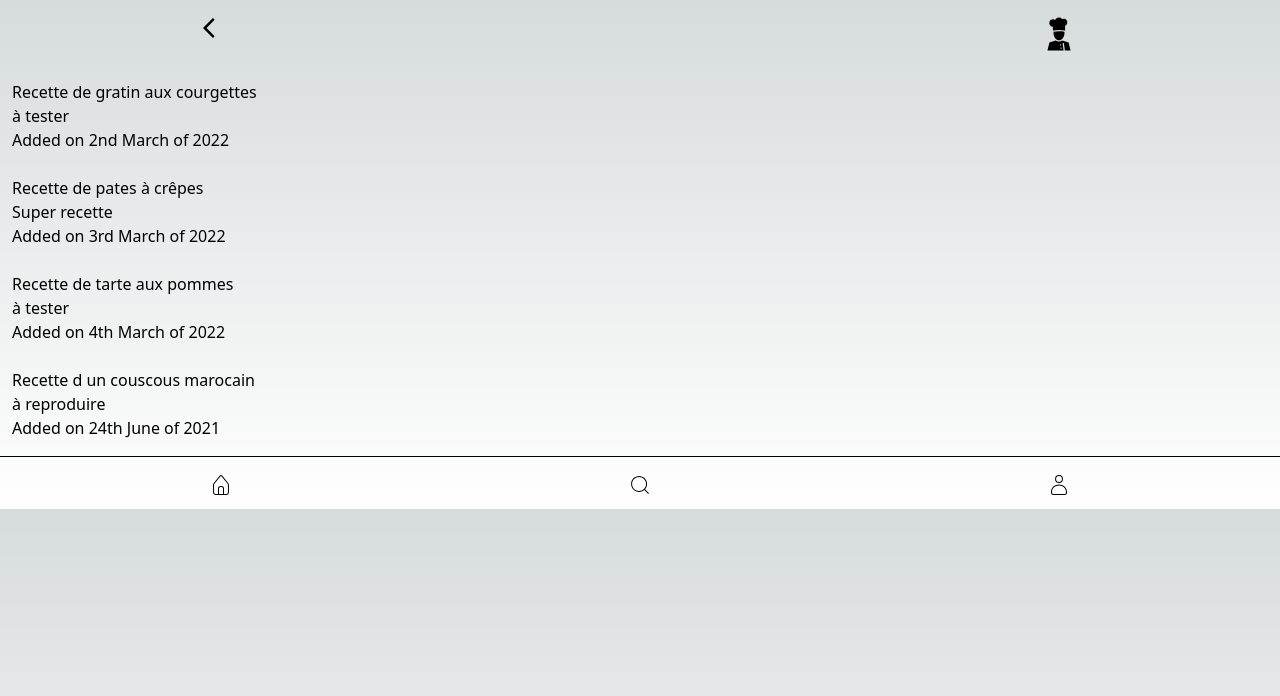
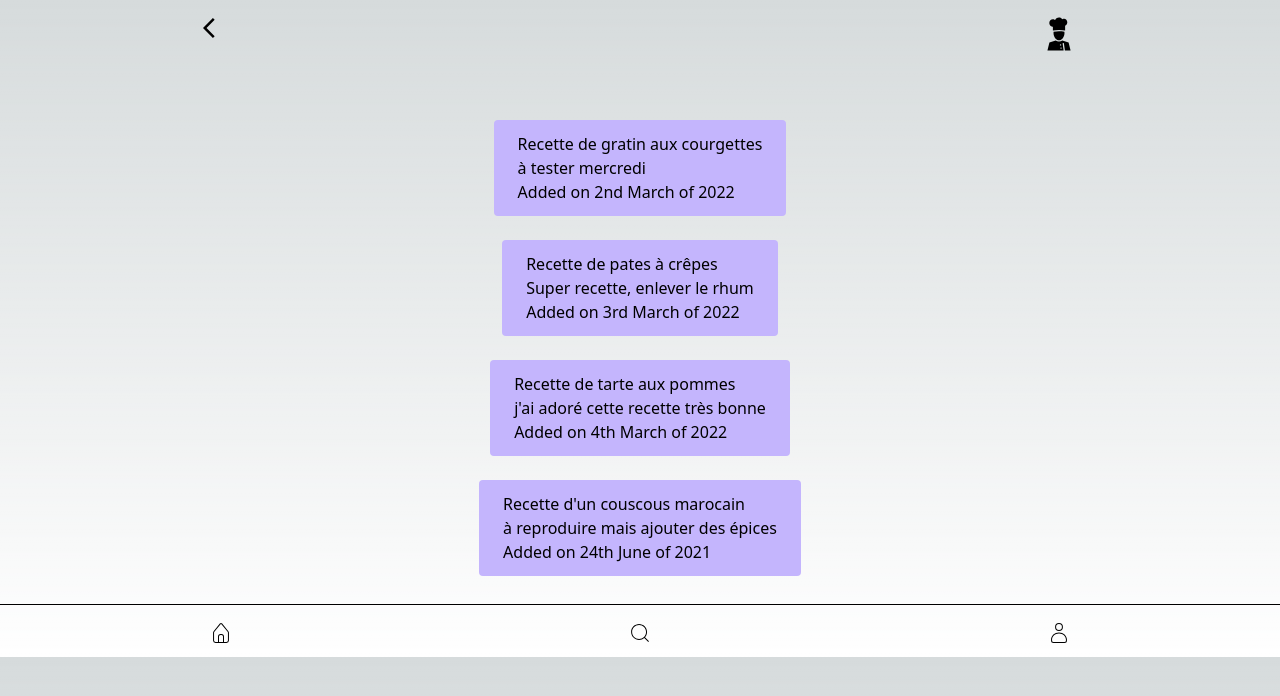
Before and after one commit to ntndlcrt/larry, a Next.js app: page /collection in a window 1280 px wide. Shown: the top 696 px of the page. Built offline with nearby package versions, Linux system fonts and the light colour scheme.

Commit message:
ajout return to home

```diff
--- a/src/components/Collection/collection.js
+++ b/src/components/Collection/collection.js
@@ -7,7 +7,7 @@ function Collection ({name, comment, date}) {
   const router = useRouter();
 
     return (
-      <div className="p-3">
+      <div className="py-3 px-6 m-3 bg-violet-300 rounded">
           <h2>{name}</h2>
           <p>{comment}</p>
           <p>{date}</p>
--- a/src/pages/collection.js
+++ b/src/pages/collection.js
@@ -11,32 +11,37 @@ export default function Home() {
     const [collection, setCollection] = useState([
         {
           name: 'Recette de gratin aux courgettes',
-          comment: 'à tester',
+          comment: 'à tester mercredi',
           date: 'Added on 2nd March of 2022',
         },
         {
           name: 'Recette de pates à crêpes',
-          comment: 'Super recette',
+          comment: 'Super recette, enlever le rhum',
           date: 'Added on 3rd March of 2022',
         },
         {
             name: 'Recette de tarte aux pommes',
-            comment: 'à tester',
+            comment: "j'ai adoré cette recette très bonne",
             date: 'Added on 4th March of 2022',
         },
         {
-            name: 'Recette d un couscous marocain',
-            comment: 'à reproduire',
+            name: "Recette d'un couscous marocain",
+            comment: 'à reproduire mais ajouter des épices',
             date: 'Added on 24th June of 2021',
 
         },
       ]);
     const title = router.query.title;
+
+    function handleClick() {
+        router.push('/');
+      }
+
     return (
         <>
         <div flex className="flex flex-col justify-between">
              <div className='flex py-4 justify-around'>
-                <MdArrowBackIos className='text-2xl'/>
+                <MdArrowBackIos className='text-2xl' onClick={handleClick}/>
                 <h2 className="flex text-3xl">
                     {title}
                 </h2>
@@ -44,16 +49,15 @@ export default function Home() {
                 <GiCook className='text-4xl'/>
             </div>
 
+            <div className='flex flex-col items-center mt-10 mb-3'>
             {collection.map((collection, index) => (
                 <Collection
                     key={index}
                     name={collection.name}
                     comment={collection.comment}
                     date={collection.date}/>))}
-
-            <div className='flex-col'>
+            </div>
                <Barre/>
-            </div>
 
         </div>
 
--- a/src/pages/index.js
+++ b/src/pages/index.js
@@ -1,5 +1,3 @@
-import Button from '@/components/Button/button'
-import MySearchComponent from '@/components/Search/search'
 import CardCollections from '@/components/Card-Collections/card-collections'
 import Barre from '@/components/Barre/barre'
 import { useState } from 'react';
```
